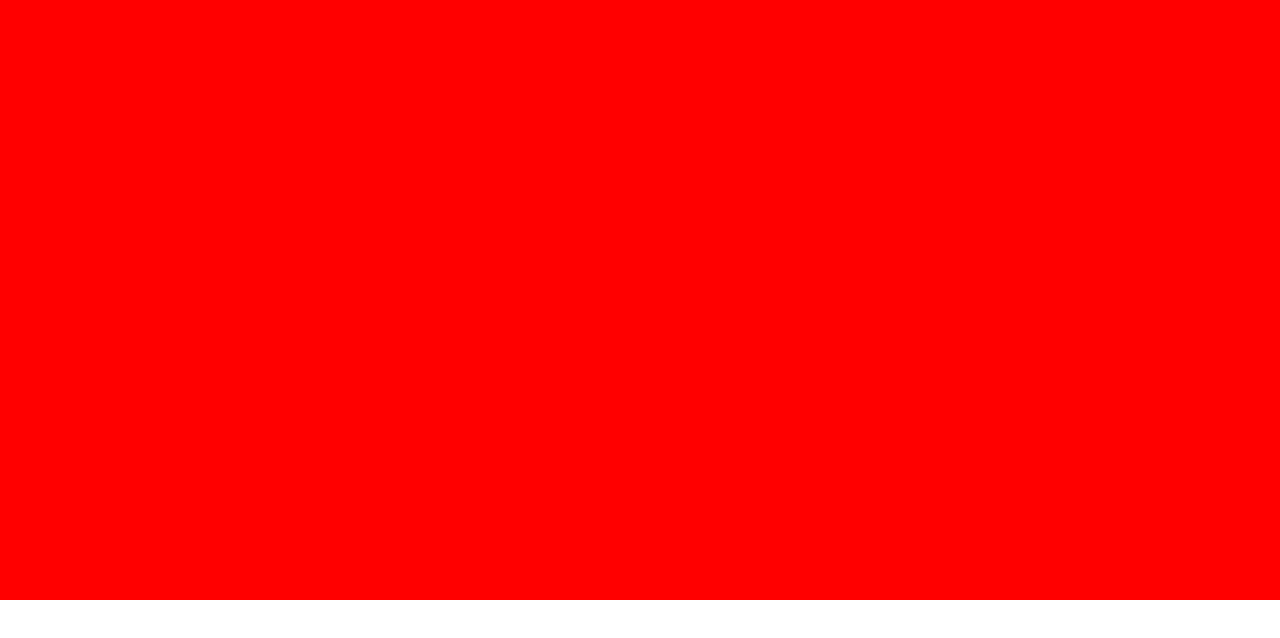
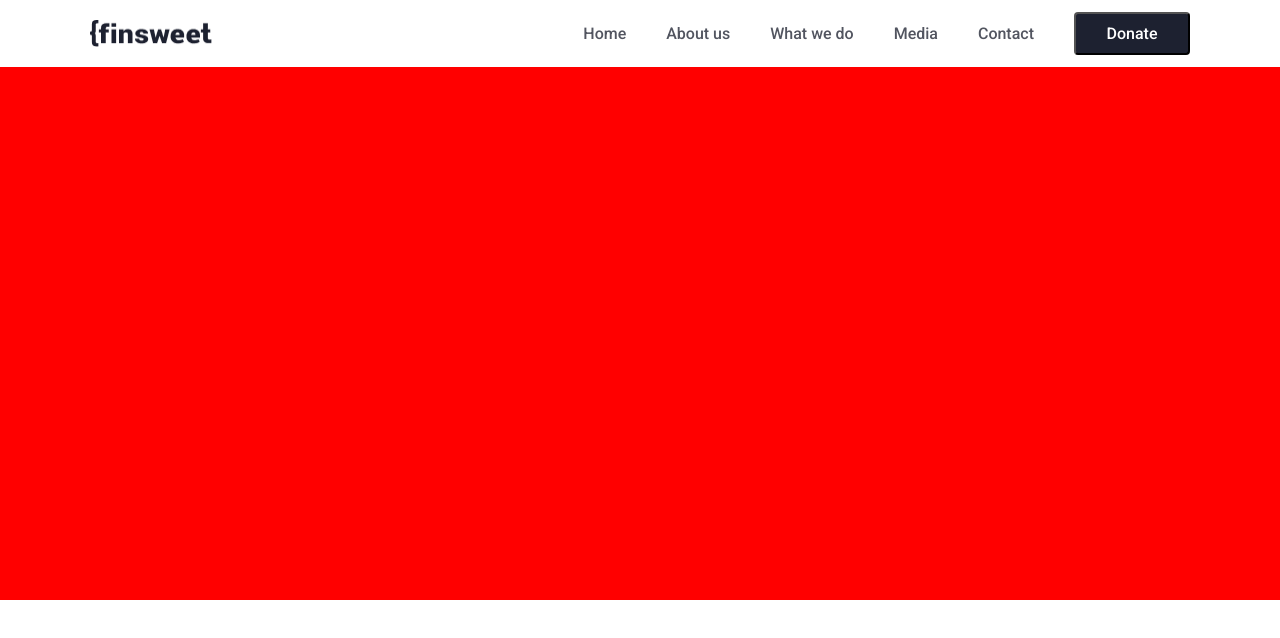
Before and after one commit to elbekme/homework-6, a plain HTML site: page main.html in a window 1280 px wide. Drawn offline with Linux system fonts and the light colour scheme.

Commit message:
style change

```diff
--- a/css/main.css
+++ b/css/main.css
@@ -1,4 +1,4 @@
-
+@import url('https://fonts.googleapis.com/css2?family=Roboto:wght@400;500;700&display=swap');
 
 *{
     margin: 0;
@@ -8,7 +8,13 @@
 
 html{
     font-size: 62.5%;
+    scroll-behavior: smooth;
 }
+
+body{
+    font-family: 'Roboto';
+}
+
 li{
     list-style-type: none;
 }
@@ -25,3 +31,48 @@
     height: 60rem;
     background: red;
 }
+nav{
+    width: 100%;
+    background: #FFFFFF;
+    height: 6.7rem;
+    position: fixed;
+}
+.nav-item{
+    margin: 0 auto;
+    height: 100%;
+    width: 110rem;
+    display: flex;
+    justify-content: space-between;
+    align-items: center;
+}
+ul{
+    display: flex;
+    gap: 40px;
+    align-items: center;
+}
+
+.nav-link{
+    font-family: 'Roboto';
+    font-style: normal;
+    font-weight: 500;
+    font-size: 16px;
+    line-height: 19px;
+    color: #525560;
+    transition: all .2s;
+}
+.nav-link:hover{
+    color: #0B0706;
+}
+
+.nav-btn{
+    background: #1D2130;
+    border-radius: 4px;
+    width: 116px;
+    height: 43px;
+    font-family: 'Roboto';
+    font-style: normal;
+    font-weight: 500;
+    font-size: 16px;
+    line-height: 19px;
+    color: #FFFFFF;
+}
--- a/main.html
+++ b/main.html
@@ -12,7 +12,21 @@
         <header>
             <nav>
                 <div class="nav-item">
-
+                    <div class="nav-item-left">
+                        <img width="122px" height="28px" src="./img/finsweet.png" alt="logo">
+                    </div>
+                    <div class="nav-item-right">
+                        <ul>
+                            <li><a class="nav-link" href="">Home</a></li>
+                            <li><a class="nav-link" href="">About us</a></li>
+                            <li><a class="nav-link" href="">What we do</a></li>
+                            <li><a class="nav-link" href="">Media</a></li>
+                            <li><a class="nav-link" href="">Contact</a></li>
+                            <li><a class="nav-link" href="">
+                                <button class="nav-btn">Donate</button>
+                            </a></li>
+                        </ul>
+                    </div>
                 </div>
             </nav>
         </header>
```
Also changed, not shown: img/finsweet.png (added).
